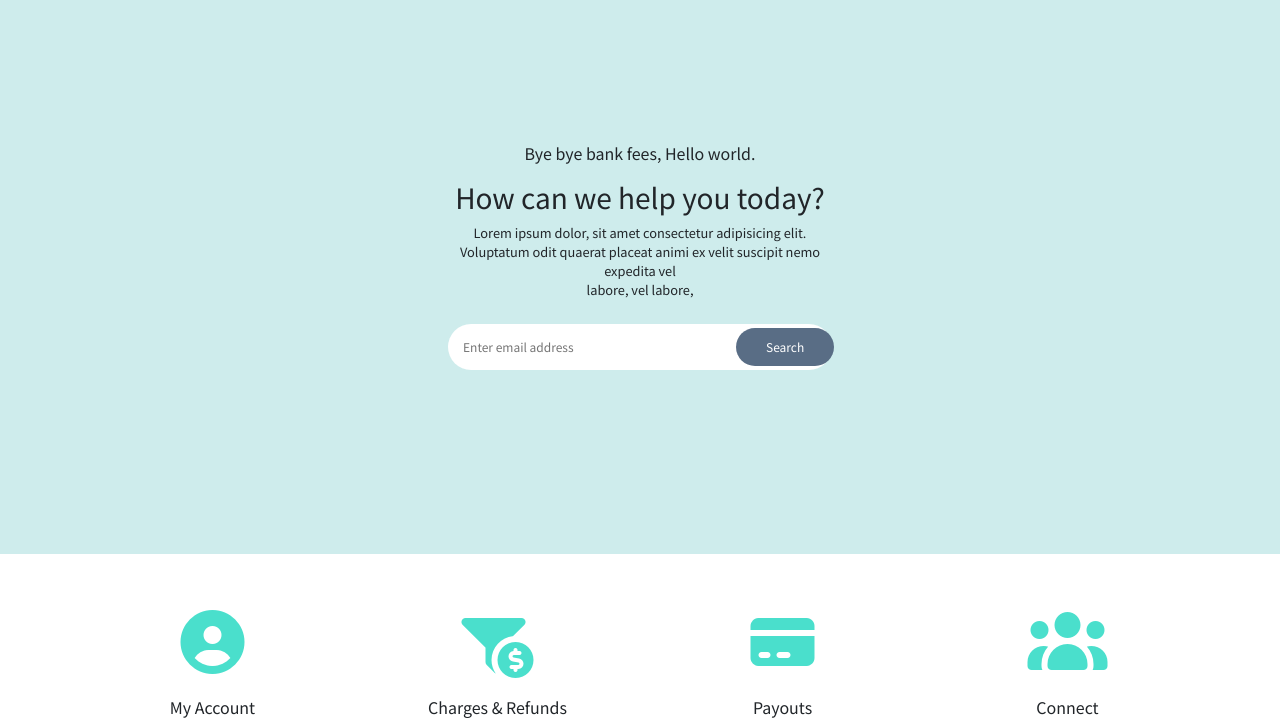
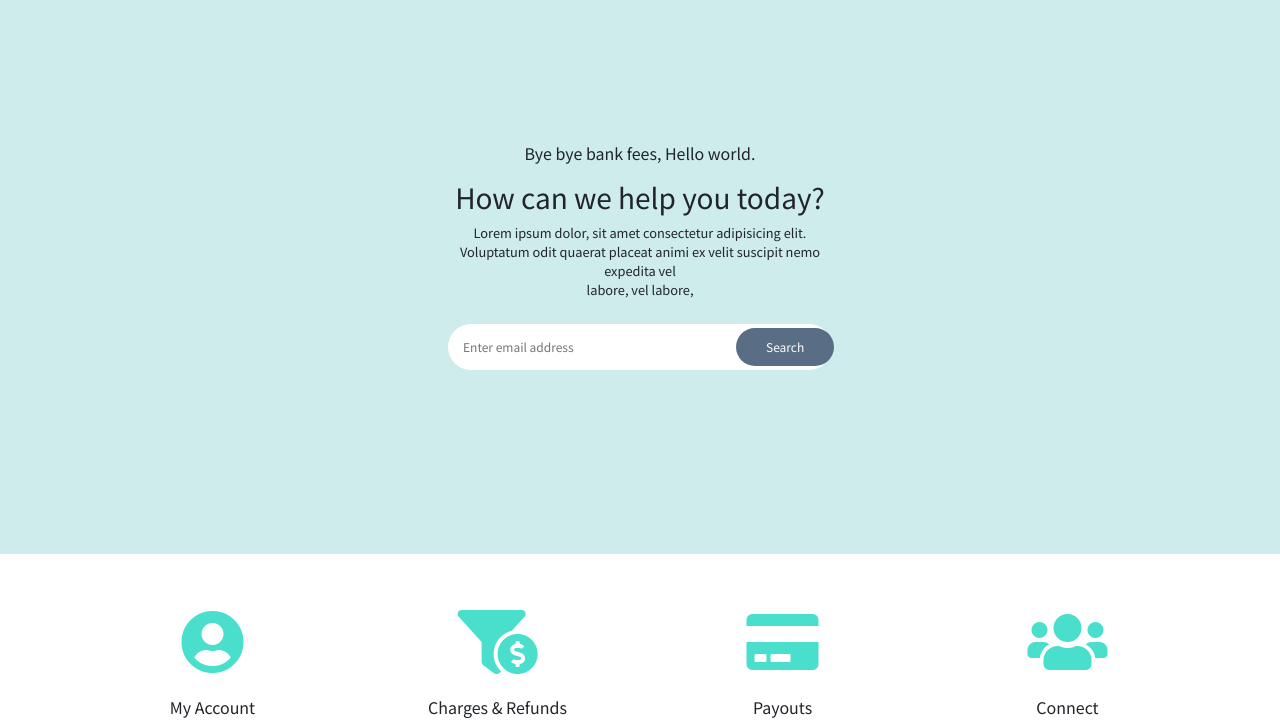
Before and after one commit to Shayor/cente, a plain HTML site: page index.html in a window 1280 px wide. Shown: the part 86-806 px from the top of the page. Drawn offline with Linux system fonts and the light colour scheme.

Commit message:
init commit

```diff
--- a/index.html
+++ b/index.html
@@ -6,8 +6,8 @@
     <meta name="viewport" content="width=device-width, initial-scale=1, shrink-to-fit=no">
     <link href="https://fonts.googleapis.com/css?family=Noto+Sans+SC" rel="stylesheet">
     <!-- Bootstrap CSS -->
-    <link rel="stylesheet" href="fontawesome/css/all.min.css">
-    <!-- <link rel="stylesheet" href="https://use.fontawesome.com/releases/v5.5.0/css/all.css" integrity="sha384-B4dIYHKNBt8Bc12p+WXckhzcICo0wtJAoU8YZTY5qE0Id1GSseTk6S+L3BlXeVIU" crossorigin="anonymous"> -->
+    <!-- <link rel="stylesheet" href="fontawesome/css/all.min.css"> -->
+    <link rel="stylesheet" href="https://use.fontawesome.com/releases/v5.5.0/css/all.css" integrity="sha384-B4dIYHKNBt8Bc12p+WXckhzcICo0wtJAoU8YZTY5qE0Id1GSseTk6S+L3BlXeVIU" crossorigin="anonymous">
     <link rel="stylesheet" href="bootstrap/css/bootstrap.min.css">
     <!-- <link rel="stylesheet" href="https://stackpath.bootstrapcdn.com/bootstrap/4.1.3/css/bootstrap.min.css" integrity="sha384-MCw98/SFnGE8fJT3GXwEOngsV7Zt27NXFoaoApmYm81iuXoPkFOJwJ8ERdknLPMO" crossorigin="anonymous"> -->
     <link rel="stylesheet" href="index.css">
```
